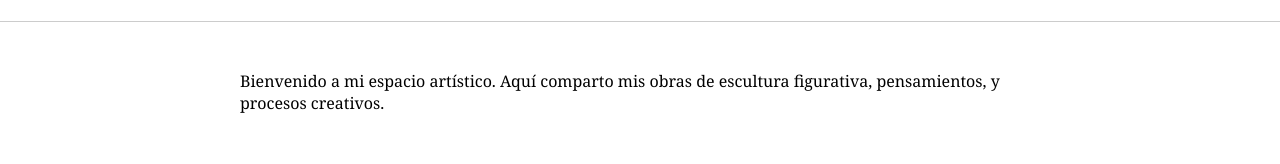
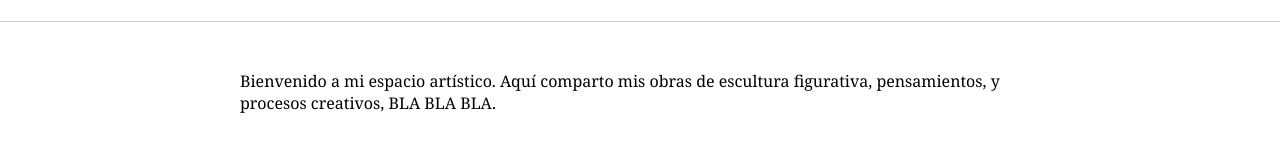
Before and after one commit to domusscorpius/prueba, a plain HTML site: page index.html in a window 1280 px wide. Shown: the part 479-643 px from the top of the page. Drawn offline with Linux system fonts and the light colour scheme.

Commit message:
Update index.html

```diff
--- a/index.html
+++ b/index.html
@@ -13,7 +13,7 @@
     </header>
     <main>
         <section class="intro">
-            <p>Bienvenido a mi espacio artístico. Aquí comparto mis obras de escultura figurativa, pensamientos, y procesos creativos.</p>
+            <p>Bienvenido a mi espacio artístico. Aquí comparto mis obras de escultura figurativa, pensamientos, y procesos creativos, BLA BLA BLA.</p>
         </section>
         <section class="gallery">
             <h2>Galería</h2>
```
